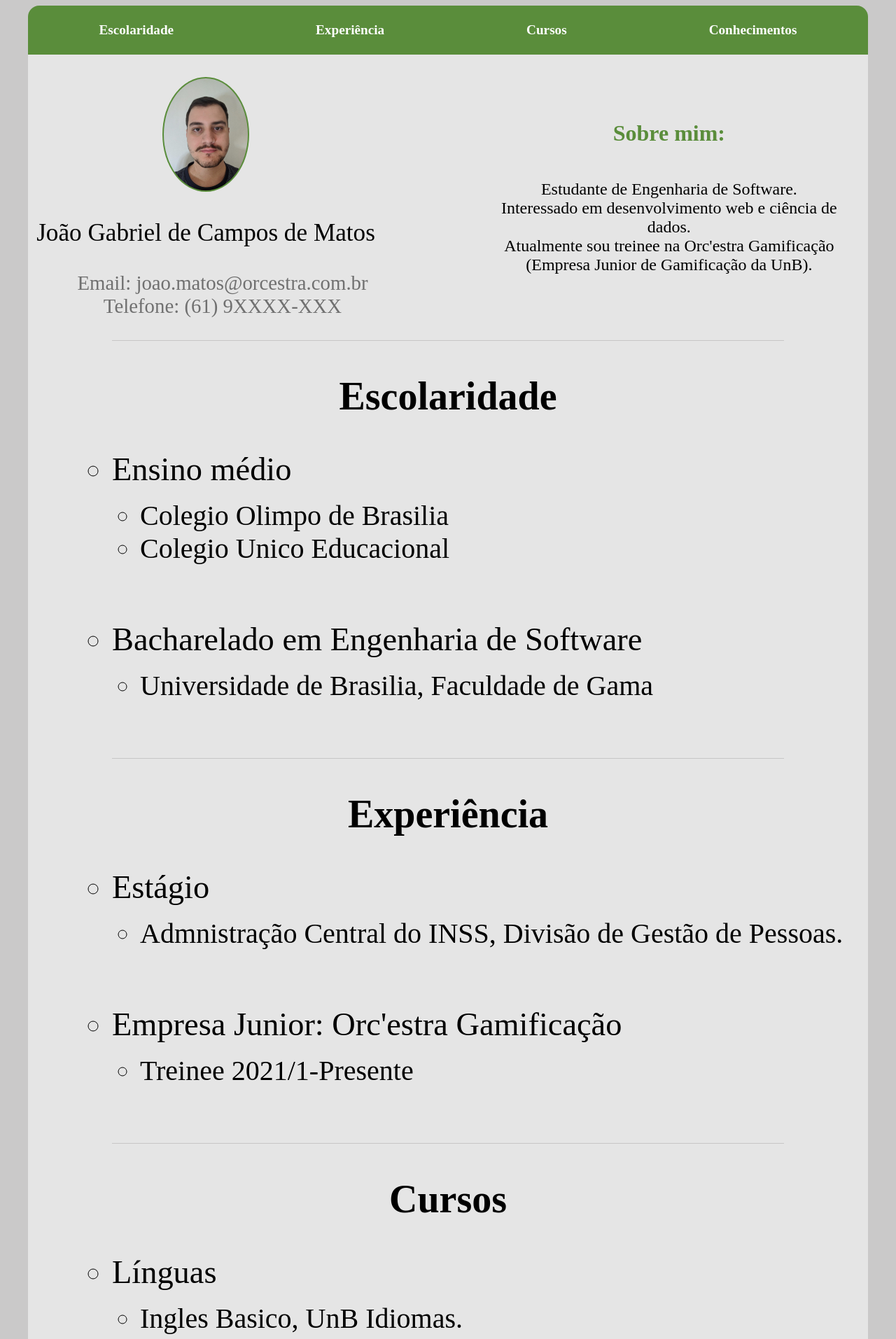
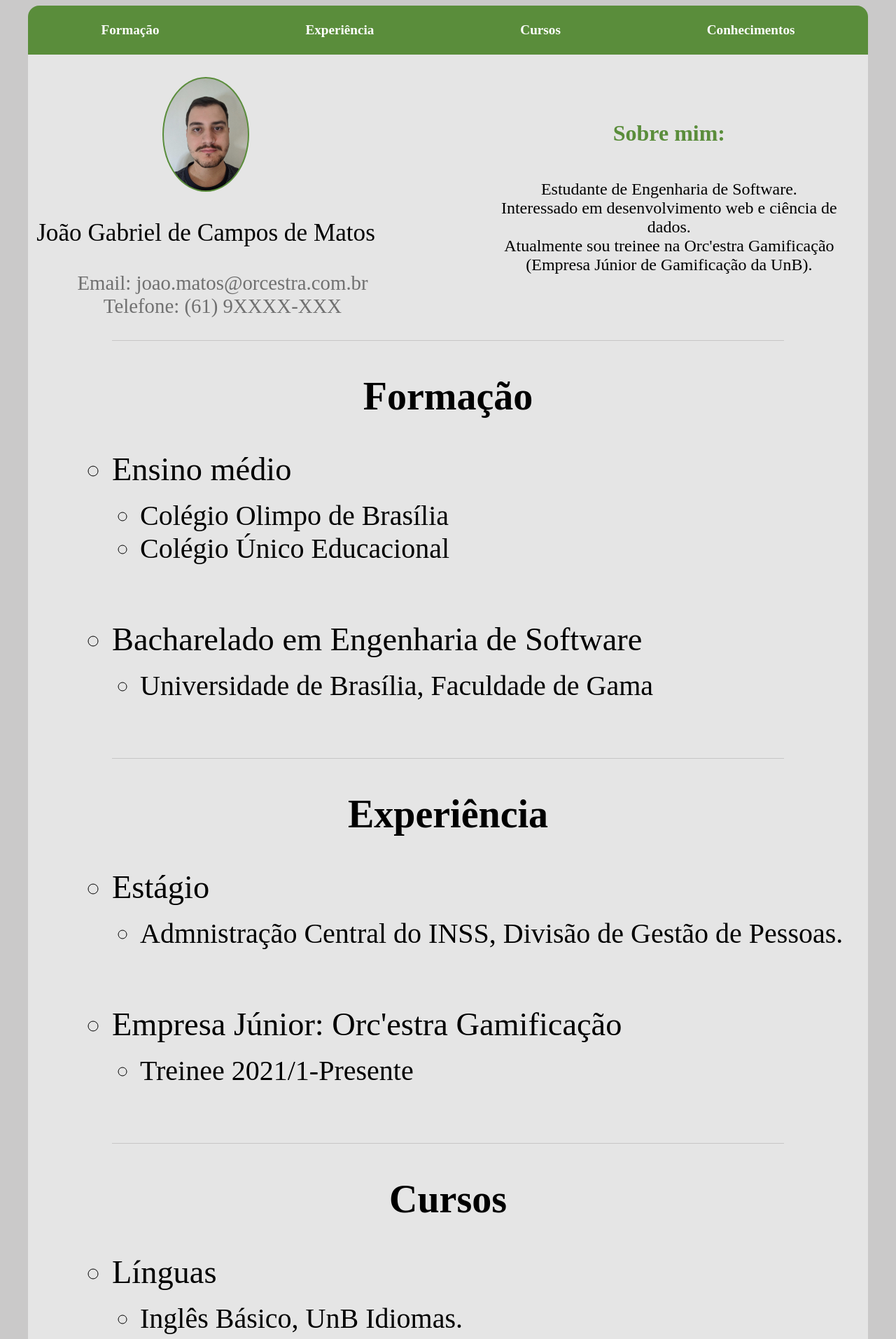
Before and after one commit to JongaMatos/web-curriculo, a React (Create React App) app: page /Curriculo in a window 1280 px wide. Shown: the top 1913 px of the page at 70% size. Built offline with nearby package versions, Linux system fonts and the light colour scheme.

Commit message:
small fixes

```diff
--- a/src/Data/CursosData.js
+++ b/src/Data/CursosData.js
@@ -3,7 +3,7 @@ let CursosData = {
     sub: [
         {
             subtitulo: 'Línguas',
-            item: ['Ingles Basico, UnB Idiomas.', 'Ingles Intermediario 1, UnB Idiomas.']
+            item: ['Inglês Básico, UnB Idiomas.', 'Inglês Intermediário 1, UnB Idiomas.']
         },
         {
             subtitulo: 'Aprendizado de Maquina',
--- a/src/Data/EscolaridadeData.js
+++ b/src/Data/EscolaridadeData.js
@@ -1,13 +1,13 @@
 let EscolaridadeData = {
-    Titulo: 'Escolaridade',
+    Titulo: 'Formação',
     sub: [
         {
             subtitulo: "Ensino médio",
-            item: ['Colegio Olimpo de Brasilia', "Colegio Unico Educacional"]
+            item: ['Colégio Olimpo de Brasília', "Colégio Único Educacional"]
         },
         {
             subtitulo: "Bacharelado em Engenharia de Software",
-            item: ["Universidade de Brasilia, Faculdade de Gama"]
+            item: ["Universidade de Brasília, Faculdade de Gama"]
         }
     ]
 
--- a/src/Data/ExperienciaData.js
+++ b/src/Data/ExperienciaData.js
@@ -6,7 +6,7 @@ let ExperienciaData = {
             item: ['Admnistração Central do INSS, Divisão de Gestão de Pessoas.']
         },
         {
-            subtitulo: "Empresa Junior: Orc'estra Gamificação",
+            subtitulo: "Empresa Júnior: Orc'estra Gamificação",
             item: ['Treinee 2021/1-Presente']
         },
     ]
--- a/src/Data/ProfileData.js
+++ b/src/Data/ProfileData.js
@@ -3,7 +3,7 @@ let ProfileData = {
     Nome: "João Gabriel de Campos de Matos",
     Email: "joao.matos@orcestra.com.br",
     Telefone: "(61) 9XXXX-XXX",
-    SobreMim: ['Estudante de Engenharia de Software.','Interessado em desenvolvimento web e ciência de dados.',"Atualmente sou treinee na Orc'estra Gamificação (Empresa Junior de Gamificação da UnB)."],
+    SobreMim: ['Estudante de Engenharia de Software.','Interessado em desenvolvimento web e ciência de dados.',"Atualmente sou treinee na Orc'estra Gamificação (Empresa Júnior de Gamificação da UnB)."],
     ProfilePic: {
         src: ProfilePic,
         alt: "Placeholder temporario"
--- a/src/Pages/Curriculo/index.jsx
+++ b/src/Pages/Curriculo/index.jsx
@@ -4,8 +4,8 @@ import ResumeBody from '../../components/ResumeBody'
 function Curriculo() {
     return (
         <>
-            <span id='Inicio' />
-            <HeaderResume title1='Escolaridade' title2="Experiência" title3='Cursos' title4='Conhecimentos' />
+            <span id='Início' />
+            <HeaderResume title1='Formação' title2="Experiência" title3='Cursos' title4='Conhecimentos' />
             <ResumeBody />
 
 
--- a/src/components/FooterResume.jsx
+++ b/src/components/FooterResume.jsx
@@ -9,7 +9,7 @@ function Footer() {
 
             <Link className='Retorno' to={'/'}>Voltar</Link>
 
-            <Btn title='Inicio' />
+            <Btn title='Início' />
         </div>
     )
 }
--- a/src/components/HeaderResume.jsx
+++ b/src/components/HeaderResume.jsx
@@ -5,7 +5,7 @@ import Btn from './Btn.jsx'
 function HeaderResume(props) {
     return (
 
-        <div className='header' id='inicio'>
+        <div className='header'>
             <Btn title={props.title1}></Btn>
             <Btn title={props.title2}></Btn>
             <Btn title={props.title3}></Btn>
```
